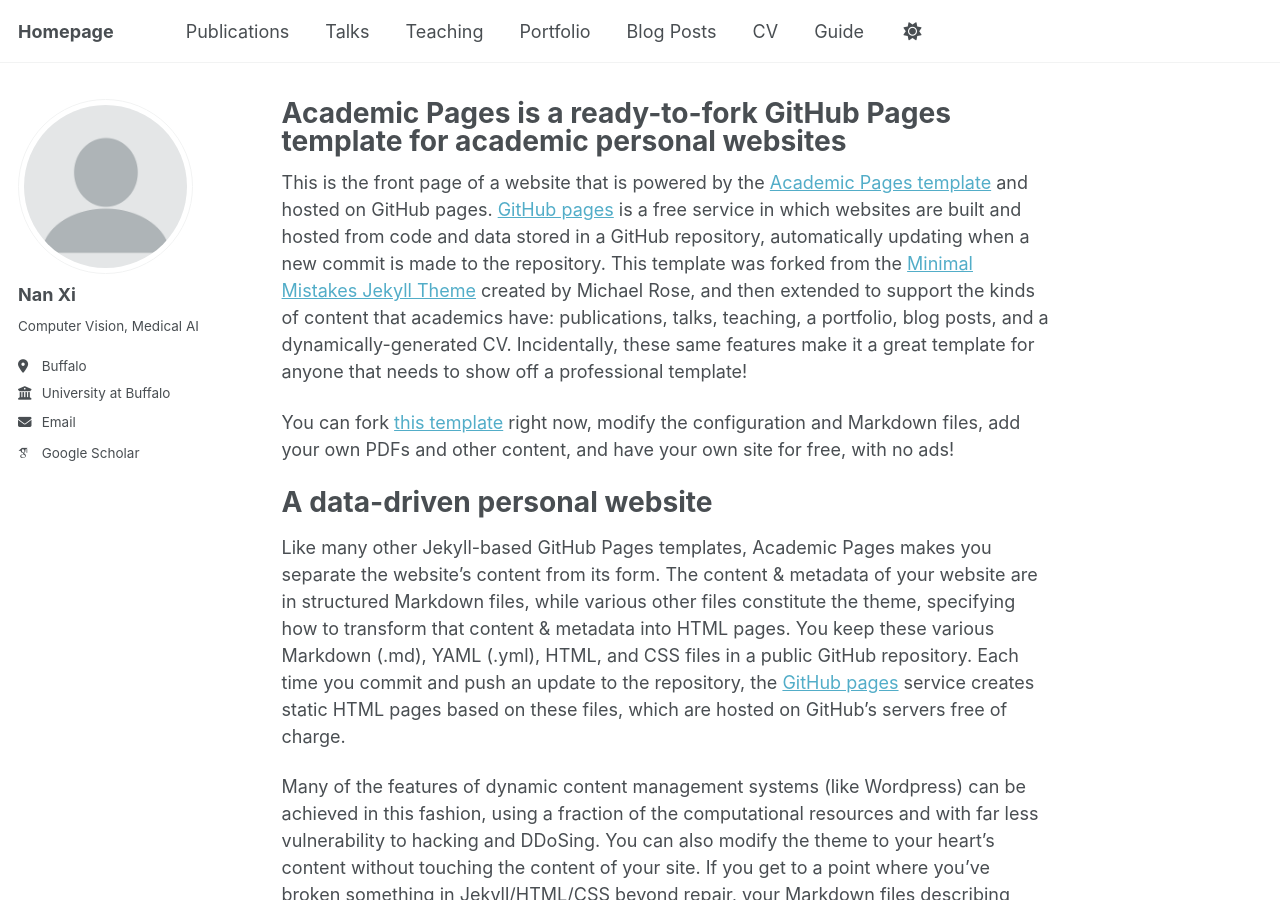
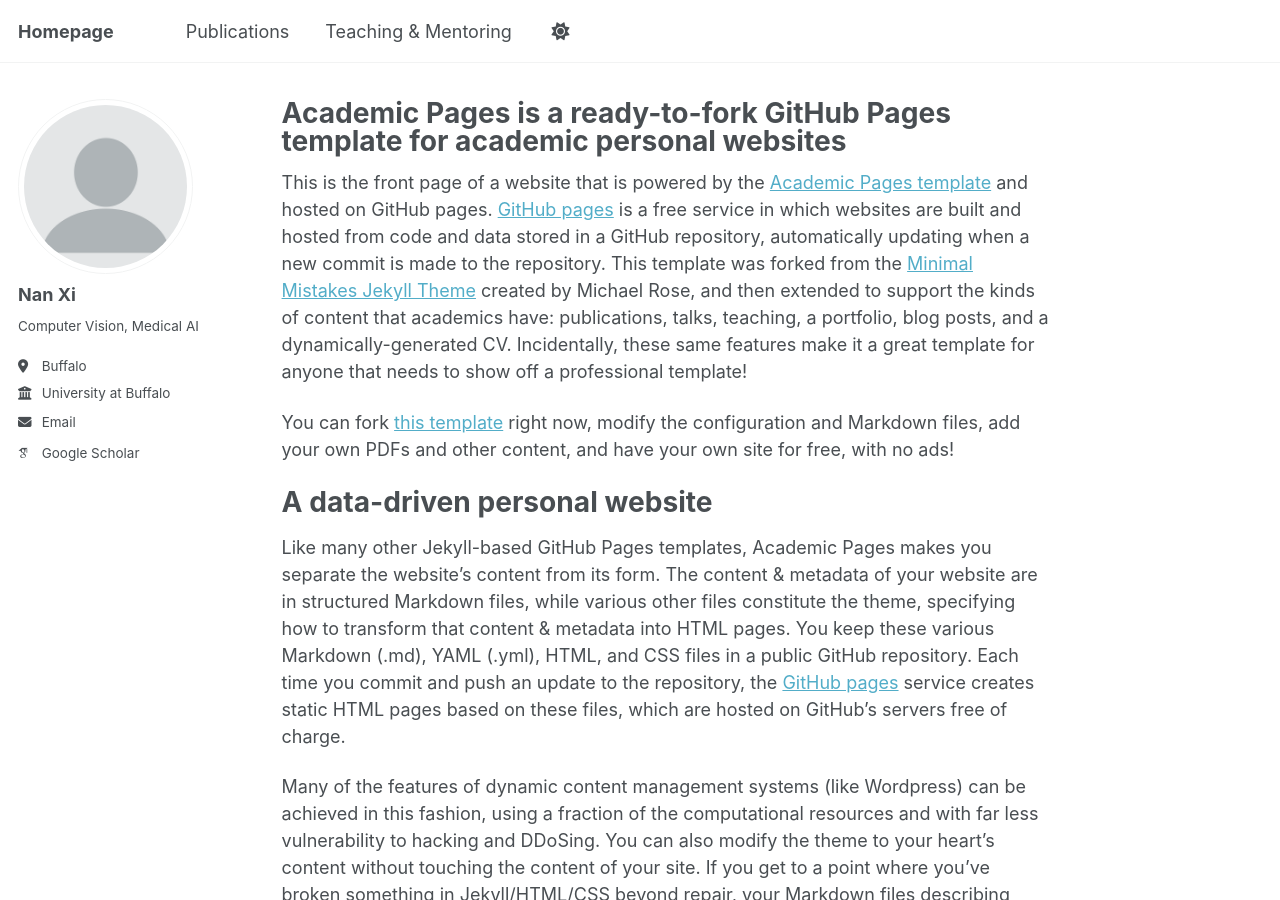
Before and after one commit to southnx/southnx.github.io, a Jekyll site: the page built from _pages/about.md, in a window 1280 px wide and 900 px high. Built offline with Jekyll 4.4.1, drawn with Linux system fonts in a browser that asks for light colours; some web fonts are replaced; a script that is not in the unit is left out; part of the change alters nothing that is shown.

Commit message:
Update navigation.yml

```diff
--- a/_data/navigation.yml
+++ b/_data/navigation.yml
@@ -11,23 +11,23 @@ main:
   - title: "Publications"
     url: /publications/
 
-  - title: "Talks"
-    url: /talks/
+  # - title: "Talks"
+  #   url: /talks/
 
-  - title: "Teaching"
+  - title: "Teaching & Mentoring"
     url: /teaching/
 
-  - title: "Portfolio"
-    url: /portfolio/
+  # - title: "Portfolio"
+  #   url: /portfolio/
 
-  - title: "Blog Posts"
-    url: /year-archive/
+  # - title: "Blog Posts"
+  #   url: /year-archive/
 
-  - title: "CV"
-    url: /cv/
+  # - title: "CV"
+  #   url: /cv/
 
   # - title: "CV"
   #   url: /cv-json/
 
-  - title: "Guide"
-    url: /markdown/
+  # - title: "Guide"
+  #   url: /markdown/
```
